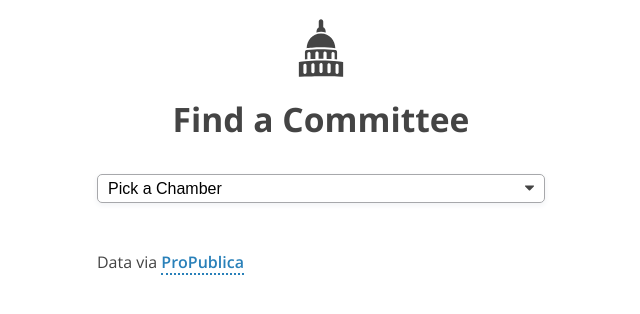
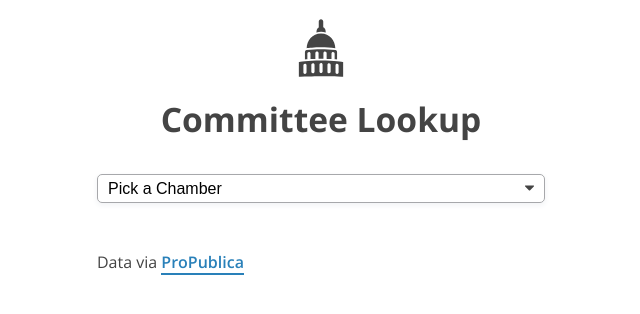
Before and after one commit to salomoneb/leg-lookup, a Vue app: page / in a window 1280 px wide. Shown: the top 314 px of the page, without its empty margins (319-959 px from the left). Built offline with nearby package versions, Linux system fonts and the light colour scheme.

Commit message:
modified headline

```diff
--- a/src/App.vue
+++ b/src/App.vue
@@ -7,7 +7,7 @@
       <path d="M72.4,50.5c-0.3-12-8.6-23.2-22.4-23.2S27.9,38.3,27.6,50.5C31.8,49.8,52.5,47.4,72.4,50.5z"/>
       <path d="M57.2,23.3c0-2.6-1.7-4.7-3.7-5.7V8.5C53.5,6.6,51.9,5,50,5s-3.5,1.6-3.5,3.5v9.3c-1.9,1-3.4,3-3.4,5.5  c0,0.7-0.2,1.6-0.4,2.5c2.7-0.8,5.2-1,7.4-1c2.2,0,4.7,0.3,7.4,1C57.3,24.9,57.2,24,57.2,23.3z"/>
     </svg>
-      <h1>Find a Committee</h1>
+      <h1>Committee Lookup</h1>
     </header>
     <chamberdropdown></chamberdropdown>
     <footer class="footer"><p>Data via <a href="https://www.propublica.org/datastore/api/propublica-congress-api" target="_blank">ProPublica</a></p></footer>
@@ -46,9 +46,8 @@ body {
   }
 }
 a {
-  border-bottom: 2px dotted;
+  border-bottom: 2px solid;
   color: #2980b9;
-  font-weight: 600;
   transition-duration: 0.1s;
   text-decoration: none;
 }
@@ -102,6 +101,9 @@ select {
 }
 .footer {
   margin-top: 3em;
+  a {
+    font-weight: 600;
+  }
 }
 .committee-facts {
   background: rgba(255, 251, 0, 0.22);
```
Also changed, not shown: 13 other files (tests, documents, lock files or other folders).
